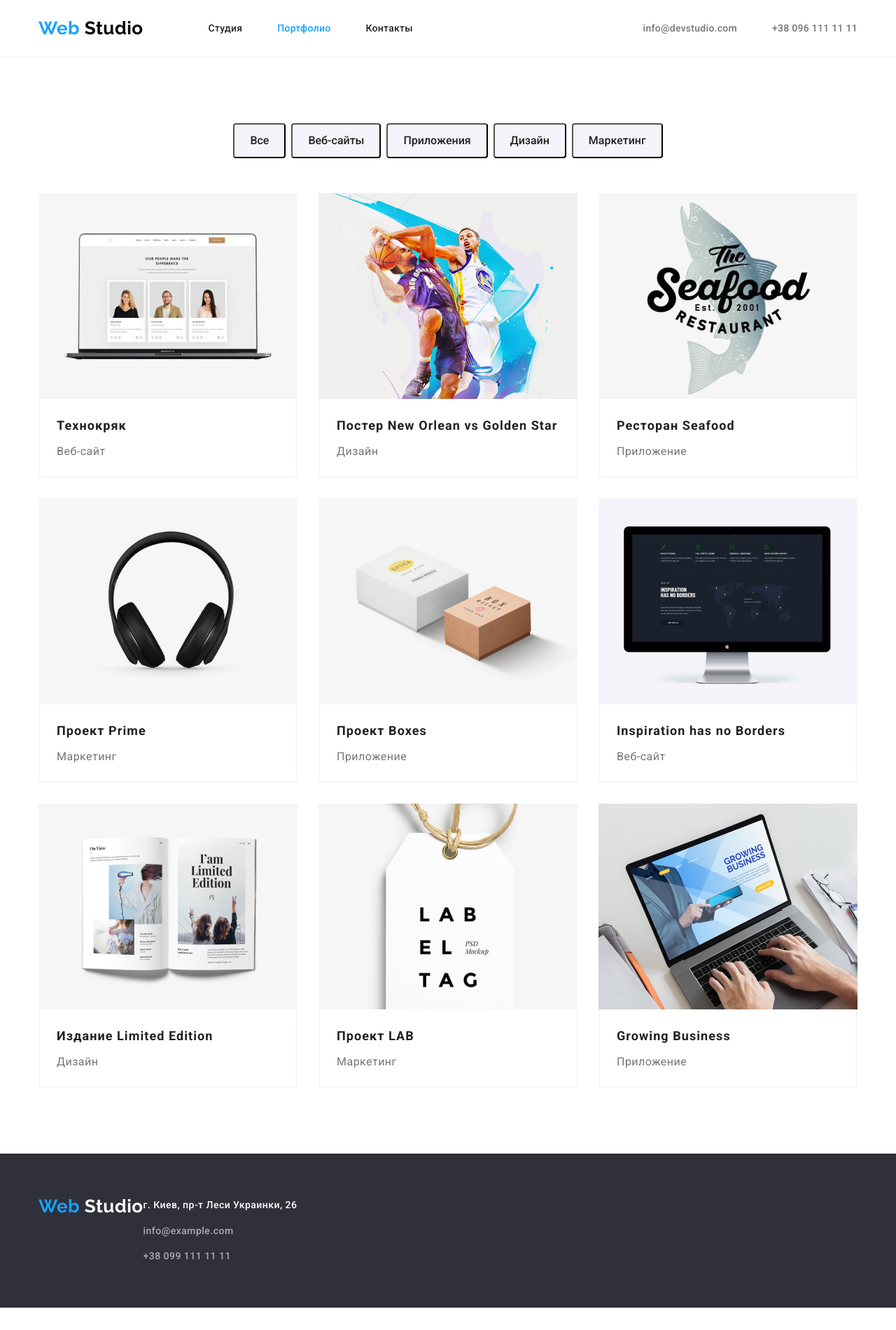
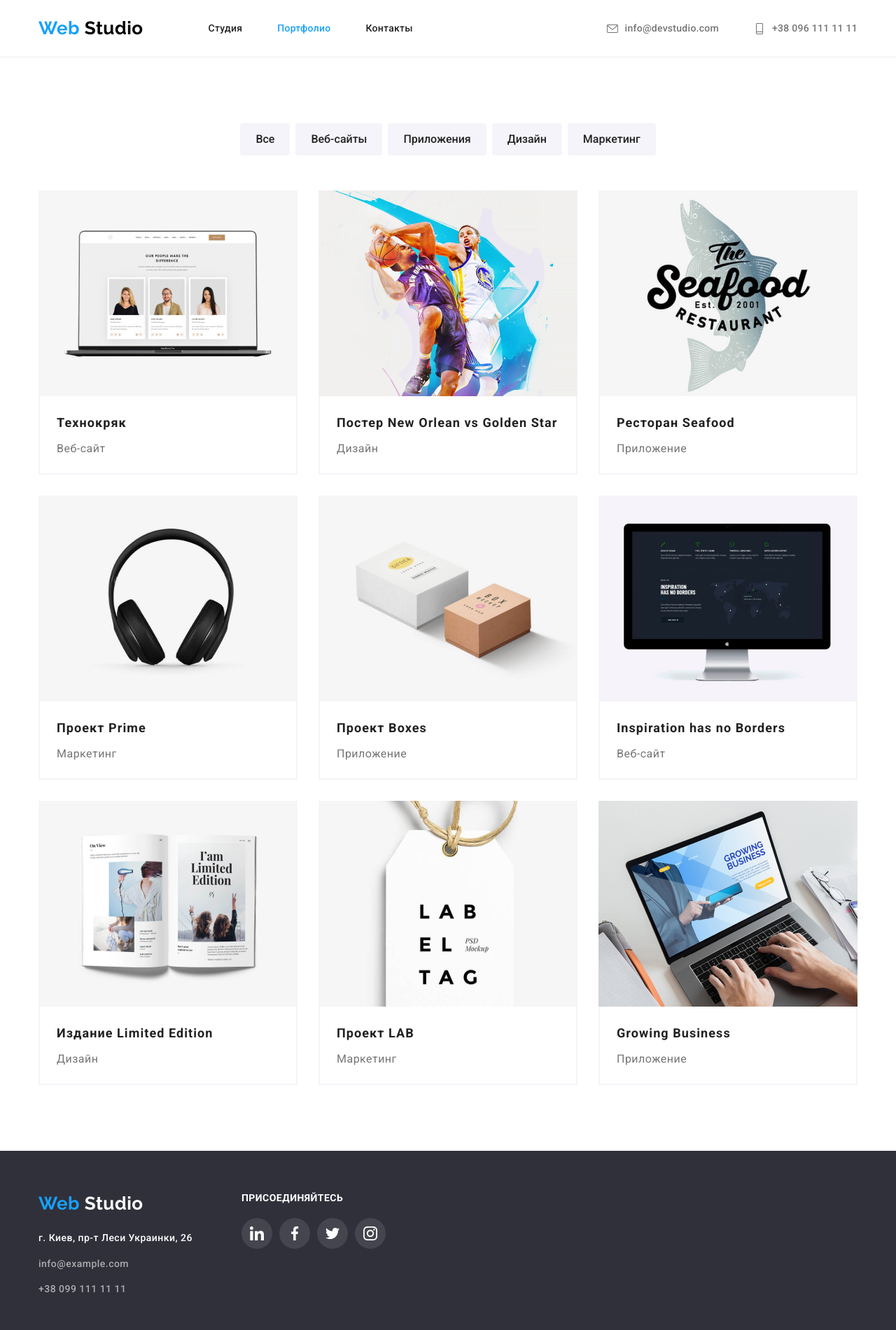
Before and after one commit to VitalikPavlenko/goit-markup-hw-04, a plain HTML site: page portfolio.html in a window 1280 px wide. Shown: the whole page at 70% size. Before the commit the page ends 1868 px from the top, so only its background shows below. Drawn offline with nearby package versions, Linux system fonts and the light colour scheme.

Commit message:
edit portfolio: border-none button, edit hover end focus, edit footer

```diff
--- a/css/styles.css
+++ b/css/styles.css
@@ -249,6 +249,7 @@ a {
   font-family: inherit;
   text-align: center;
 
+  border: none;
   color: var(--primary-white-color);
 }
 
@@ -486,6 +487,7 @@ a {
   padding-bottom: 10px;
   padding-left: 22px;
   padding-right: 22px;
+  border: none;
 
   font-family: inherit;
   font-weight: 500;
@@ -529,7 +531,12 @@ a {
   box-sizing: border-box;
 }
 
-.portfolio-gallery-item:hover {
+.card {
+  display: block;
+}
+
+.card:hover,
+.card:focus {
   box-shadow: 0px 1px 1px rgba(0, 0, 0, 0.12), 0px 4px 4px rgba(0, 0, 0, 0.06),
     1px 4px 6px rgba(0, 0, 0, 0.16);
 }
@@ -618,7 +625,7 @@ a {
 /* ------connect-------*/
 
 .footer-links {
-  margin-top: 5px;
+  align-items: baseline;
   margin-left: 70px;
 }
 
--- a/portfolio.html
+++ b/portfolio.html
@@ -32,10 +32,20 @@
             </ul>
             </nav>
             <ul class="header-kontakt list">
-                <li class="header-item header-item-mail"><a href="mailto:info@devstudio.com" class="header-link-mail">info@devstudio.com</a></li>
-                <li class="header-item header-item-tel"><a href="tel:+380961111111" class="header-link-tel">+38 096 111 11 11</a></li>
+                <li class="header-item header-item-mail"><a href="mailto:info@devstudio.com" class="header-link-mail">
+                        <svg class="icon-letter" width="16" height="16">
+                            <use href="./images/icons.svg#icon-letter"></use>
+                        </svg>
+                        info@devstudio.com</a>
+                </li>
+                <li class="header-item header-item-tel"><a href="tel:+380961111111" class="header-link-tel">
+                        <svg class="icon-letter" width="16" height="16">
+                            <use href="./images/icons.svg#icon-smartphone"></use>
+                        </svg>
+                        +38 096 111 11 11</a>
+                </li>
             </ul>
-            </div>
+        </div>
     </header>
 
     <main class="portfolio-main">
@@ -150,6 +160,7 @@
 
     <footer class="footer">
         <div class="container footer-container">
+            <div class="footer-left">
             <a href="#" class="footer-logo logo">
                 <span class="footer-logo-primary">Web</span>
                 <span class="footer-logo-secondary">Studio</span>
@@ -167,6 +178,40 @@
                 </ul>
             </address>
         </div>
+
+        <div class="footer-links">
+            <h2 class="footer-link-title">присоединяйтесь</h2>
+            <ul class="footer-link-list list">
+                <li class="footer-link-item">
+                    <a class="footer-link-icon" href="#">
+                        <svg class="link-icon-svg footer-link-icon-svg">
+                            <use href="./images/icons.svg#icon-instagram"></use>
+                        </svg>
+                    </a>
+                </li>
+                <li class="footer-link-item">
+                    <a class="footer-link-icon" href="#">
+                        <svg class="link-icon-svg footer-link-icon-svg">
+                            <use href="./images/icons.svg#icon-twitter"></use>
+                        </svg>
+                    </a>
+                </li>
+                <li class="footer-link-item">
+                    <a class="footer-link-icon" href="#">
+                        <svg class="link-icon-svg footer-link-icon-svg">
+                            <use href="./images/icons.svg#icon-facebook"></use>
+                        </svg>
+                    </a>
+                </li>
+                <li class="footer-link-item">
+                    <a class="footer-link-icon" href="#">
+                        <svg class="link-icon-svg footer-link-icon-svg">
+                            <use href="./images/icons.svg#icon-linkedin"></use>
+                        </svg>
+                    </a>
+                </li>
+            </ul>
+        </div>
     </footer>
 </body>
 
```
